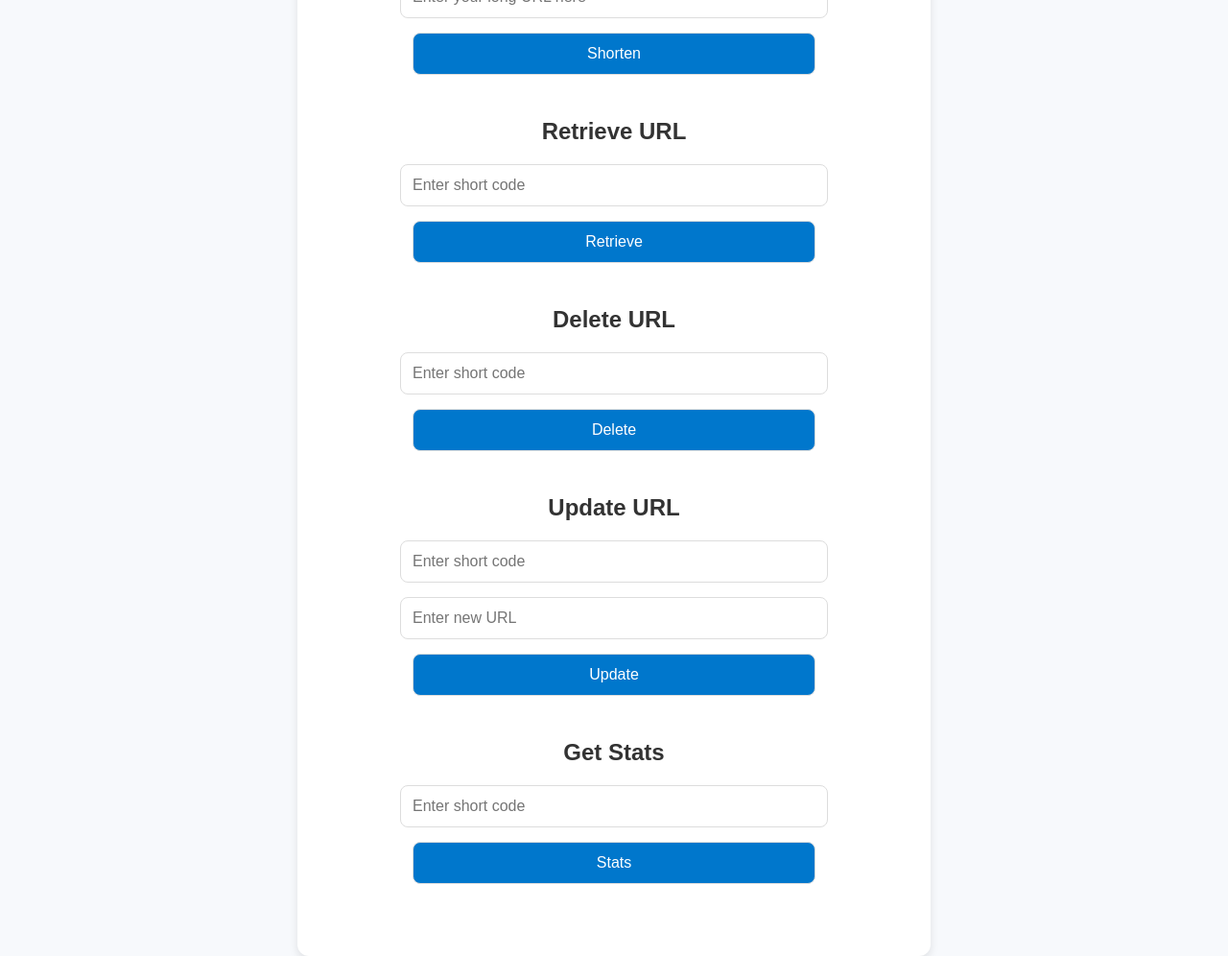
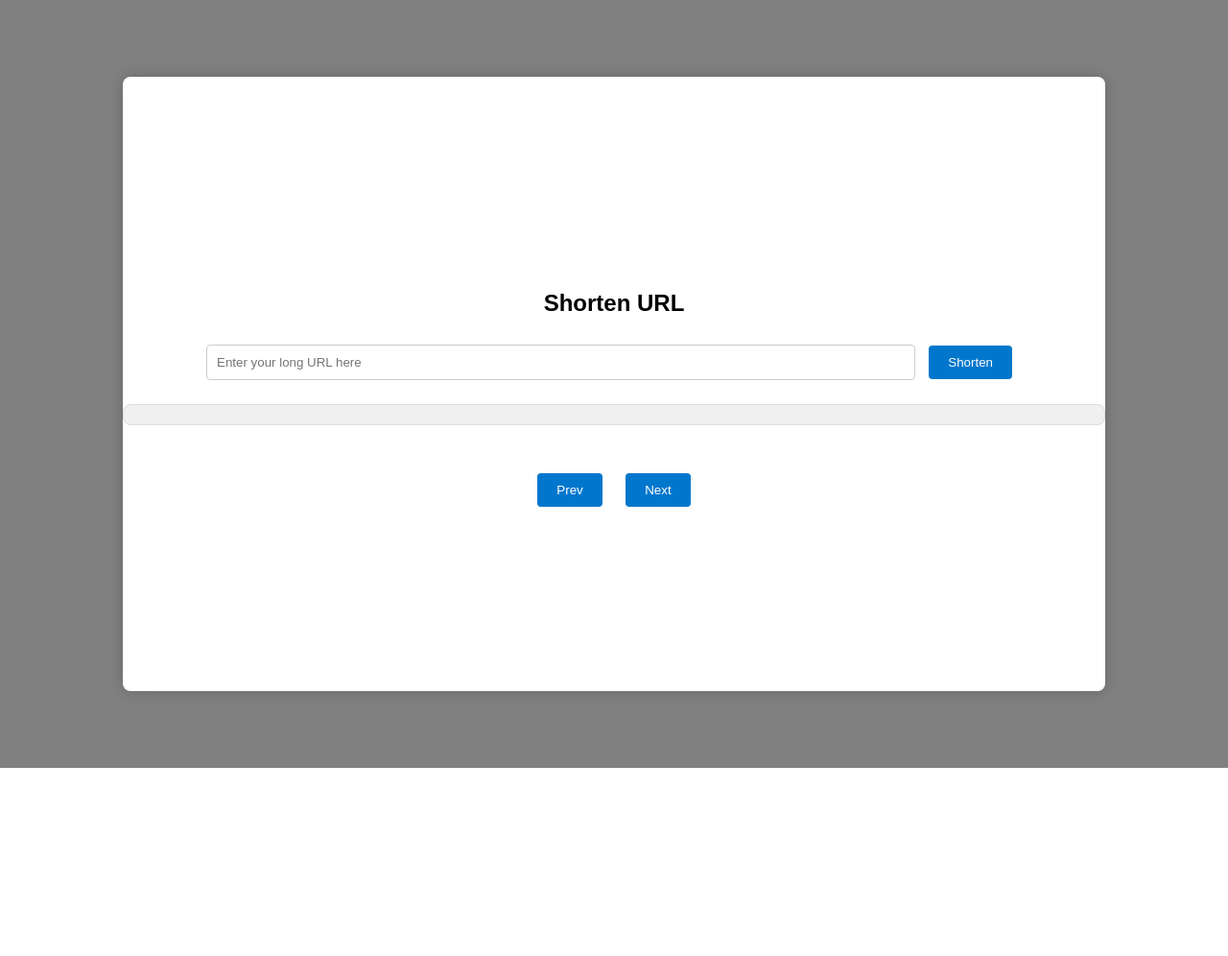
Before and after one commit to MuhammadAbdullahButt/muhammad-innovaxel-abdullah, a Flask app: page / in a window 1280 px wide. Shown: the whole page at 96% size. After the commit the page ends 800 px from the top, so only its background shows below. Run offline with Flask 3, Linux system fonts and the light colour scheme.

Commit message:
Completed Functionality

```diff
--- a/static/style.css
+++ b/static/style.css
@@ -1,70 +1,84 @@
-/* Global Styles */
+/* Global styles */
 body {
-    font-family: 'Arial', sans-serif;
-    background-color: #f7f9fc;
+    font-family: Arial, sans-serif;
+    background-color: #808080;  /* Gray background */
     display: flex;
     justify-content: center;
     align-items: center;
     height: 100vh;
     margin: 0;
+    overflow: hidden;  /* Hide overflow to ensure scrolling is not visible */
 }
 
-/* Container Styles */
 .container {
-    background-color: #ffffff;
-    padding: 30px;
-    border-radius: 12px;
-    box-shadow: 0 4px 10px rgba(0, 0, 0, 0.1);
+    display: flex;
+    flex-direction: column;
+    justify-content: center;
+    align-items: center;
+    width: 80%;
+    height: 80%;
+    background-color: #fff;
+    border-radius: 8px;
+    box-shadow: 0 0 15px rgba(0, 0, 0, 0.2);  /* Subtle shadow */
+    overflow: hidden;
+}
+
+.slide {
+    display: none;
     width: 100%;
-    max-width: 600px;
+    padding: 20px;
     text-align: center;
 }
 
-/* Heading Styles */
-h1, h2 {
-    color: #333;
+h2 {
     margin-bottom: 20px;
 }
 
-h2 {
-    margin-top: 20px;
+input {
+    padding: 10px;
+    width: 70%;
+    margin-bottom: 10px;
+    border-radius: 4px;
+    border: 1px solid #ccc;
 }
 
-/* Input and Button Styles */
-input, button {
-    padding: 12px;
-    width: 70%;
-    margin-bottom: 15px;
-    border-radius: 8px;
-    border: 1px solid #ddd;
-    font-size: 16px;
-}
-
-/* Button Hover Effect */
 button {
+    padding: 10px 20px;
     background-color: #0077cc;
     color: white;
+    border: none;
+    border-radius: 4px;
     cursor: pointer;
-    transition: background-color 0.3s;
+    margin-top: 10px;
 }
 
 button:hover {
     background-color: #005fa3;
 }
 
-/* Result Display */
-div {
+#result, #retrieveResult, #deleteResult, #updateResult, #statsResult {
     margin-top: 15px;
-    font-size: 16px;
-    color: #555;
+    padding: 10px;
+    background-color: #f0f0f0;
+    border-radius: 8px;
+    border: 1px solid #ddd;
+    color: #333;
 }
 
-/* Section Styles */
-section {
-    margin-bottom: 30px;
+.navigation {
+    margin-top: 20px;
 }
 
-/* Error Message */
-#error {
-    color: red;
+button {
+    padding: 10px 20px;
+    background-color: #0077cc;
+    color: white;
+    border: none;
+    border-radius: 4px;
+    cursor: pointer;
+    margin: 10px;
 }
+
+button:hover {
+    background-color: #005fa3;
+}
--- a/templates/index.html
+++ b/templates/index.html
@@ -8,46 +8,75 @@
 </head>
 <body>
     <div class="container">
-        <h1>URL Shortener</h1>
-
-        <section>
+        <div class="slide" id="slide1">
             <h2>Shorten URL</h2>
             <input type="text" id="longUrl" placeholder="Enter your long URL here">
             <button onclick="shortenUrl()">Shorten</button>
             <div id="result"></div>
-        </section>
+        </div>
 
-        <section>
+        <div class="slide" id="slide2">
             <h2>Retrieve URL</h2>
             <input type="text" id="retrieveCode" placeholder="Enter short code">
             <button onclick="retrieveUrl()">Retrieve</button>
             <div id="retrieveResult"></div>
-        </section>
+        </div>
 
-        <section>
+        <div class="slide" id="slide3">
             <h2>Delete URL</h2>
             <input type="text" id="deleteCode" placeholder="Enter short code">
             <button onclick="deleteUrl()">Delete</button>
             <div id="deleteResult"></div>
-        </section>
+        </div>
 
-        <section>
+        <div class="slide" id="slide4">
             <h2>Update URL</h2>
             <input type="text" id="updateCode" placeholder="Enter short code">
             <input type="text" id="newUrl" placeholder="Enter new URL">
             <button onclick="updateUrl()">Update</button>
             <div id="updateResult"></div>
-        </section>
+        </div>
 
-        <section>
+        <div class="slide" id="slide5">
             <h2>Get Stats</h2>
             <input type="text" id="statsCode" placeholder="Enter short code">
             <button onclick="getStats()">Stats</button>
             <div id="statsResult"></div>
-        </section>
+        </div>
+
+        <div class="navigation">
+            <button onclick="prevSlide()">Prev</button>
+            <button onclick="nextSlide()">Next</button>
+        </div>
     </div>
 
     <script>
+        let currentSlide = 0;
+        const slides = document.querySelectorAll('.slide');
+
+        function showSlide(index) {
+            if (index < 0 || index >= slides.length) return;
+            slides.forEach((slide, i) => {
+                slide.style.display = (i === index) ? 'block' : 'none';
+            });
+            currentSlide = index;
+        }
+
+        function prevSlide() {
+            if (currentSlide > 0) {
+                showSlide(currentSlide - 1);
+            }
+        }
+
+        function nextSlide() {
+            if (currentSlide < slides.length - 1) {
+                showSlide(currentSlide + 1);
+            }
+        }
+
+        // Initially show the first slide
+        showSlide(currentSlide);
+
         function shortenUrl() {
             const longUrl = document.getElementById("longUrl").value;
             fetch('/shorten', {
```
